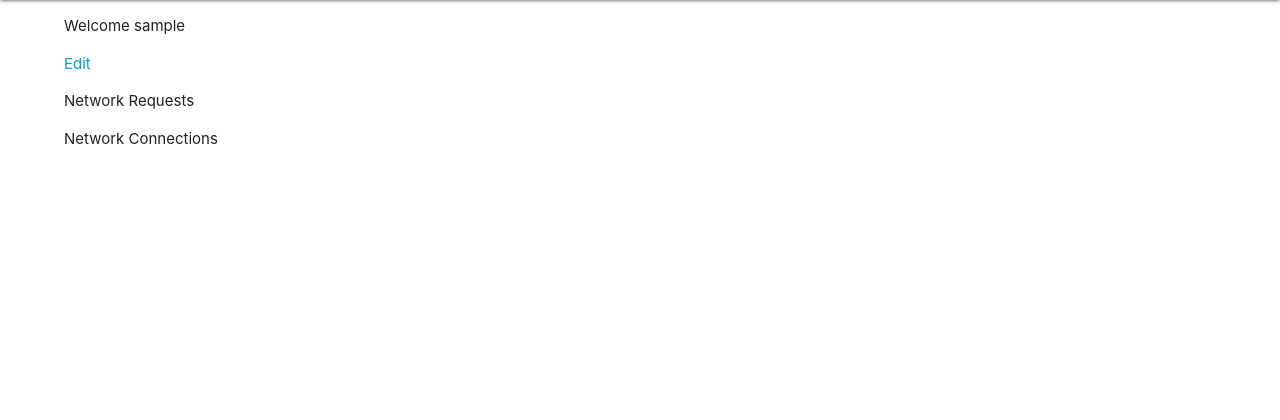
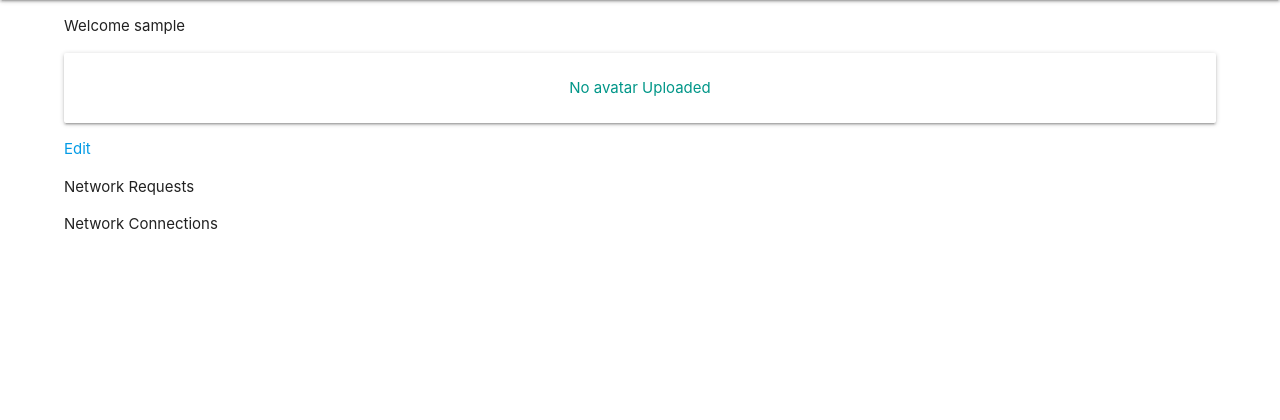
Before and after one commit to lilibella28/Job-Tracker, a Django app: page /profile/ in a window 1280 px wide. Shown: the part 64-484 px from the top of the page. Run offline with Django 4.2, Linux system fonts and the light colour scheme; the visitor is signed in with stand-in values (Sample User, id 1); data comes from the database, SQL or seed files in the repository; data that the repository does not hold is empty.

Commit message:
place for avatar img

```diff
--- a/main_app/templates/network/profile.html
+++ b/main_app/templates/network/profile.html
@@ -2,6 +2,11 @@
 {% block content %}
 
 <p>Welcome {{user.username}}</p>
+{% for avatar in profile.avatar_set.all %}
+<img class="responsive-img card-panel" src="{{avatar.url}}">
+{% empty %}
+<div class="card-panel teal-text center-align">No avatar Uploaded</div>
+{% endfor %}
 <!-- user.username, username came from tthe User built-in Django -->
 <a href="{% url 'profile_update' user.id %}">Edit</a>
 
```
